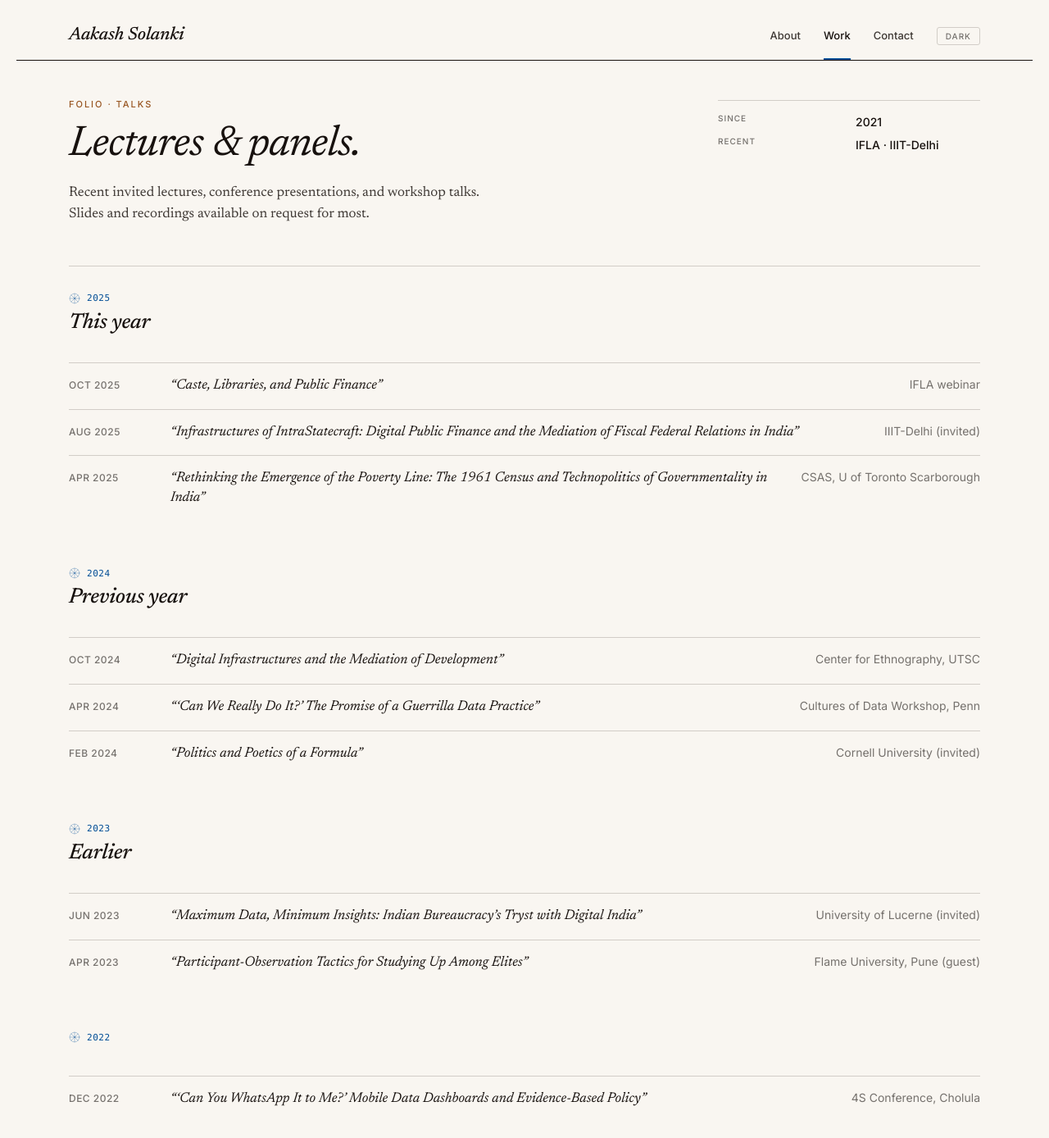
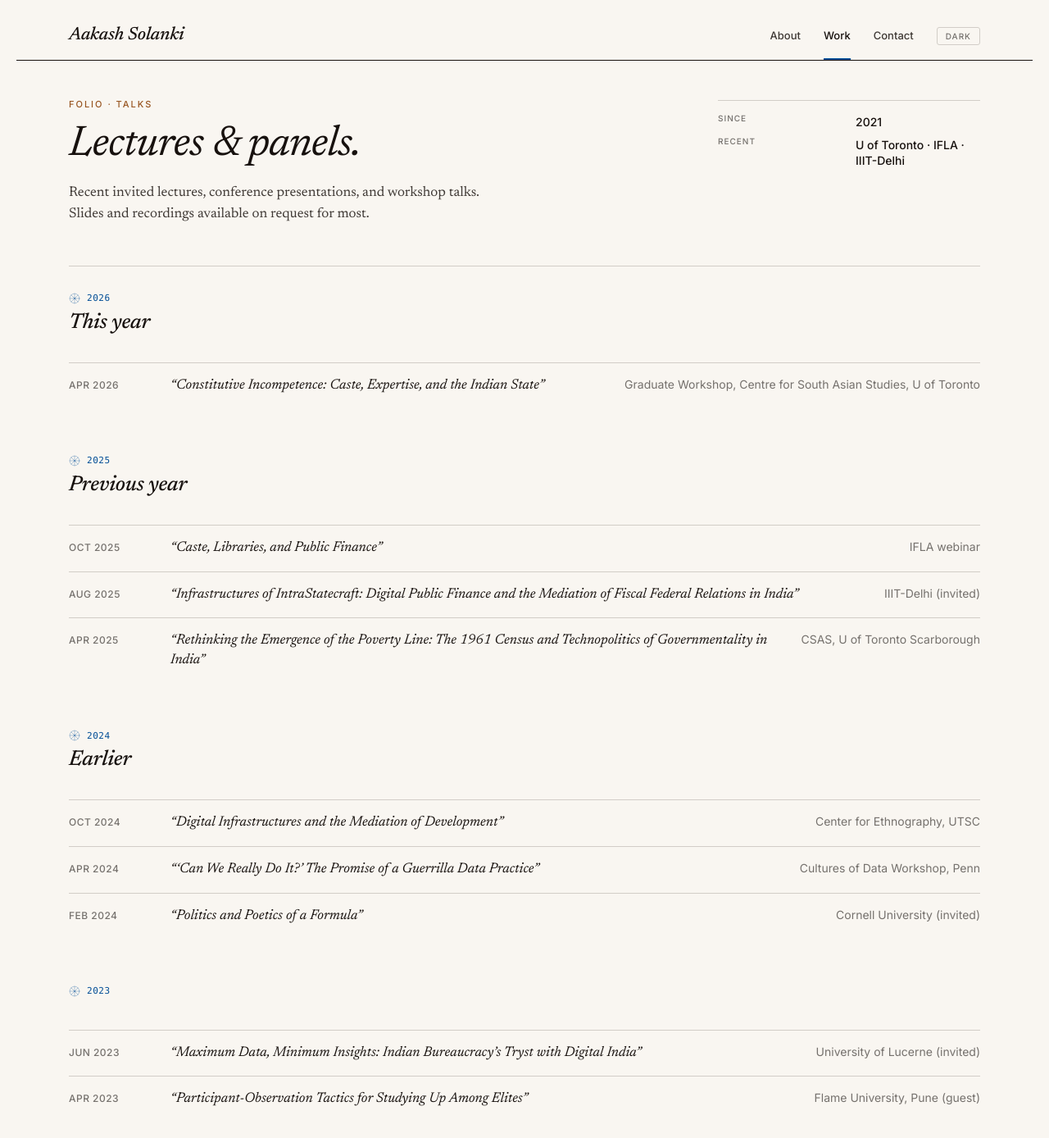
Before and after one commit to skishchampi/skishchampi.github.io, a Jekyll site: the page built from talks.md, in a window 1280 px wide and 1400 px high. Shown: the top 1388 px of the window at 82% size. Built offline with Jekyll 4.4.1, drawn with Linux system fonts in a browser that asks for light colours; some web fonts are replaced.

Commit message:
Add April 2026 keynote at U of T Centre for South Asian Studies
"Constitutive Incompetence: Caste, Expertise, and the Indian State"
delivered at the 2026 Graduate Workshop, Centre for South Asian
Studies, University of Toronto.

- Talks page: new 2026 section becomes "This year"; 2025 shifts to
  "Previous year"; 2024 to "Earlier"; 2023 loses its descriptor.
  Meta "Recent" updated to reflect U of T appearance.
- Home: Recent news leads with the April 2026 keynote, drops the
  oldest April 2025 entry to keep three.

Co-Authored-By: Claude Opus 4.7 (1M context) <noreply@anthropic.com>

```diff
--- a/talks.md
+++ b/talks.md
@@ -14,12 +14,20 @@ description: "Recent talks, workshops, and invited presentations by Aakash Solan
   <div class="meta">
     <dl>
       <dt>Since</dt><dd>2021</dd>
-      <dt>Recent</dt><dd>IFLA · IIIT-Delhi</dd>
+      <dt>Recent</dt><dd>U of Toronto · IFLA · IIIT-Delhi</dd>
     </dl>
   </div>
 </header>
 
-<h2 class="sect"><span class="n">2025</span>This year</h2>
+<h2 class="sect"><span class="n">2026</span>This year</h2>
+
+<div class="talk">
+  <span class="dt">Apr 2026</span>
+  <span class="ttl">&ldquo;Constitutive Incompetence: Caste, Expertise, and the Indian State&rdquo;</span>
+  <span class="at">Graduate Workshop, Centre for South Asian Studies, U of Toronto</span>
+</div>
+
+<h2 class="sect"><span class="n">2025</span>Previous year</h2>
 
 <div class="talk">
   <span class="dt">Oct 2025</span>
@@ -39,7 +47,7 @@ description: "Recent talks, workshops, and invited presentations by Aakash Solan
   <span class="at">CSAS, U of Toronto Scarborough</span>
 </div>
 
-<h2 class="sect"><span class="n">2024</span>Previous year</h2>
+<h2 class="sect"><span class="n">2024</span>Earlier</h2>
 
 <div class="talk">
   <span class="dt">Oct 2024</span>
@@ -59,7 +67,7 @@ description: "Recent talks, workshops, and invited presentations by Aakash Solan
   <span class="at">Cornell University (invited)</span>
 </div>
 
-<h2 class="sect"><span class="n">2023</span>Earlier</h2>
+<h2 class="sect"><span class="n">2023</span></h2>
 
 <div class="talk">
   <span class="dt">Jun 2023</span>
```
Also changed, not shown: index.md (+1 -1 lines).
